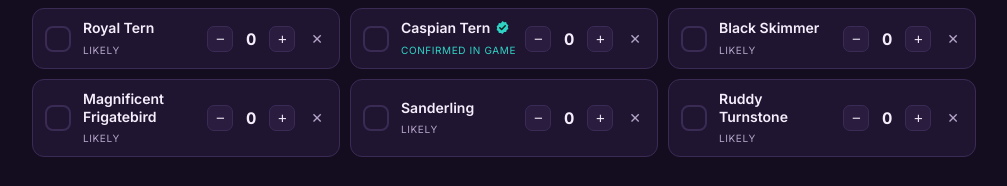
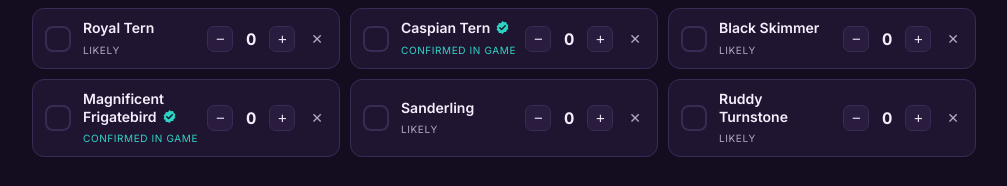
Before and after one commit to reginaelyse/leonidabirdlog, a plain HTML site: page index.html in a window 1280 px wide. Shown: the part 1613-1799 px from the top of the page, without its empty margins (136-1143 px from the left). Drawn offline with nearby package versions, Linux system fonts and the light colour scheme.

Commit message:
Verify Magnificent Frigatebird
Co-Authored-By: Claude Opus 5.5 <noreply@anthropic.com>
Claude-Session: https://claude.ai/code/session_01G8LQV4NivKZev5aiasoQbJ

```diff
--- a/index.html
+++ b/index.html
@@ -249,7 +249,7 @@
 
 <script>
 const HABITATS = ["Wetlands & Swamps","Coast & Beaches","Skies & Raptors","Woods & Countryside","City & Suburbs"];
-const CONFIRMED = new Set(["American Flamingo","Brown Pelican","Mallard","Sandhill Crane","Great Egret","Osprey","Caspian Tern","Laughing Gull","Monk Parakeet","Double-crested Cormorant","American Crow","Herring Gull"]); // bird ids
+const CONFIRMED = new Set(["American Flamingo","Brown Pelican","Mallard","Sandhill Crane","Great Egret","Osprey","Caspian Tern","Laughing Gull","Monk Parakeet","Double-crested Cormorant","American Crow","Herring Gull","Magnificent Frigatebird"]); // bird ids
 const DISPLAY = {"Osprey":"Western Osprey","Brown Pelican":"Eastern Brown Pelican"}; // id -> name shown (ids never change, so saved sightings carry over)
 const SEED = {
   "Wetlands & Swamps":["Great Egret","Snowy Egret","Great Blue Heron","Tricolored Heron","Little Blue Heron","Green Heron","Black-crowned Night Heron","Roseate Spoonbill","White Ibis","Wood Stork","Sandhill Crane","Limpkin","Anhinga","Purple Gallinule","Common Gallinule","Mottled Duck","Wood Duck","Mallard","Belted Kingfisher"],
```
